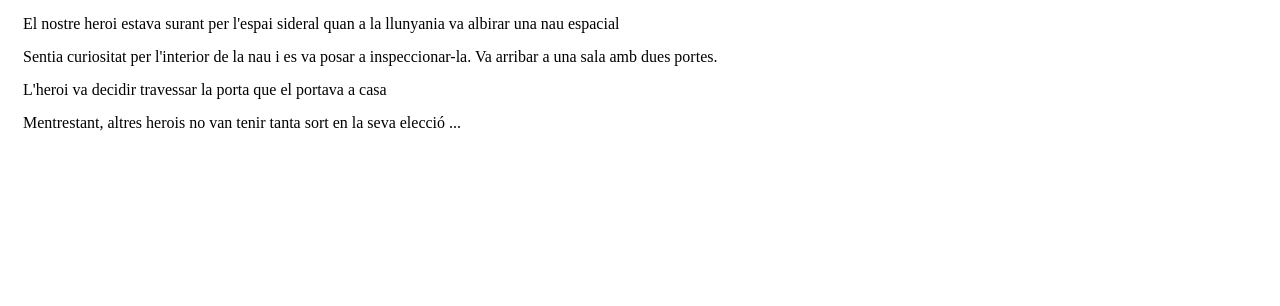
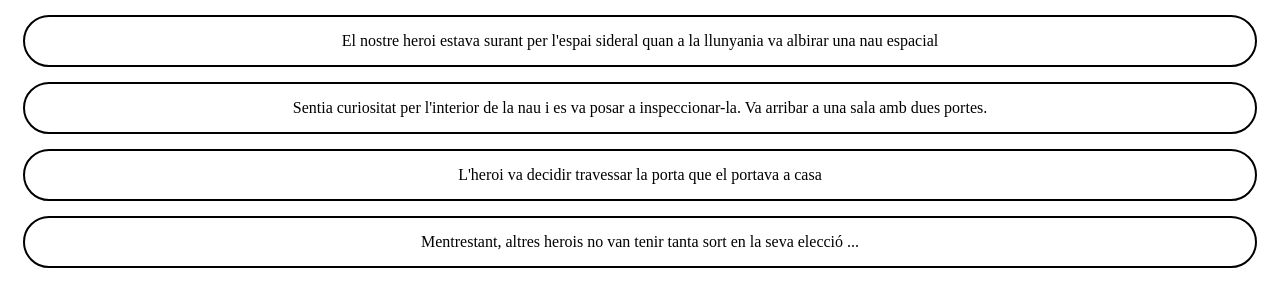
Before and after one commit to AnaMAguila/ITAcademyVUE-Sprint6, a Vue app: page / in a window 1280 px wide. Shown: the top 306 px of the page. Built offline with nearby package versions, Linux system fonts and the light colour scheme.

Commit message:
Ej3. Estilos a la lista

```diff
--- a/src/css/style.css
+++ b/src/css/style.css
@@ -6,4 +6,9 @@ ul {
 
 li {
     margin: 15px;
+    padding: 15px;
+    text-align: center;
+    border: 2px solid #000;
+    border-radius: 30px;
+    background-color: #fff;
 }
```
Also changed, not shown: src/components/Escena.vue (+19 -0 lines).
